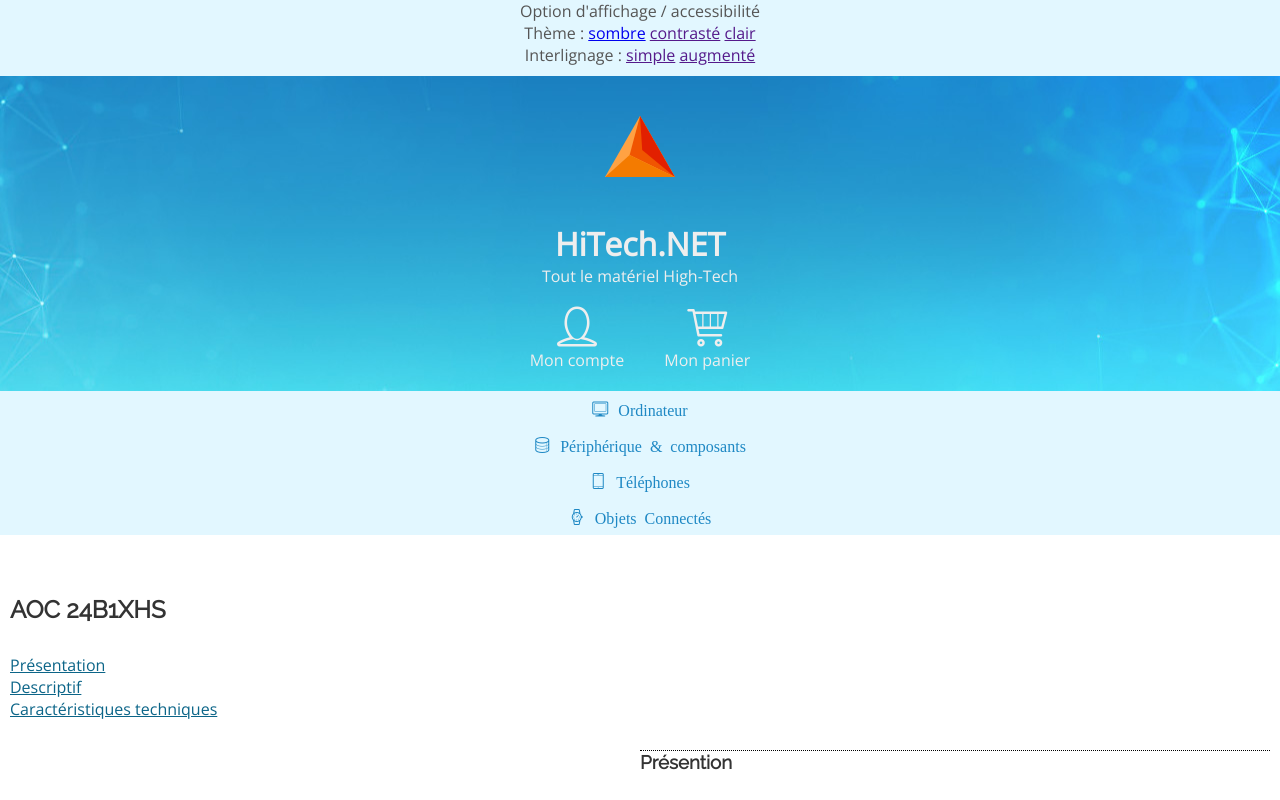
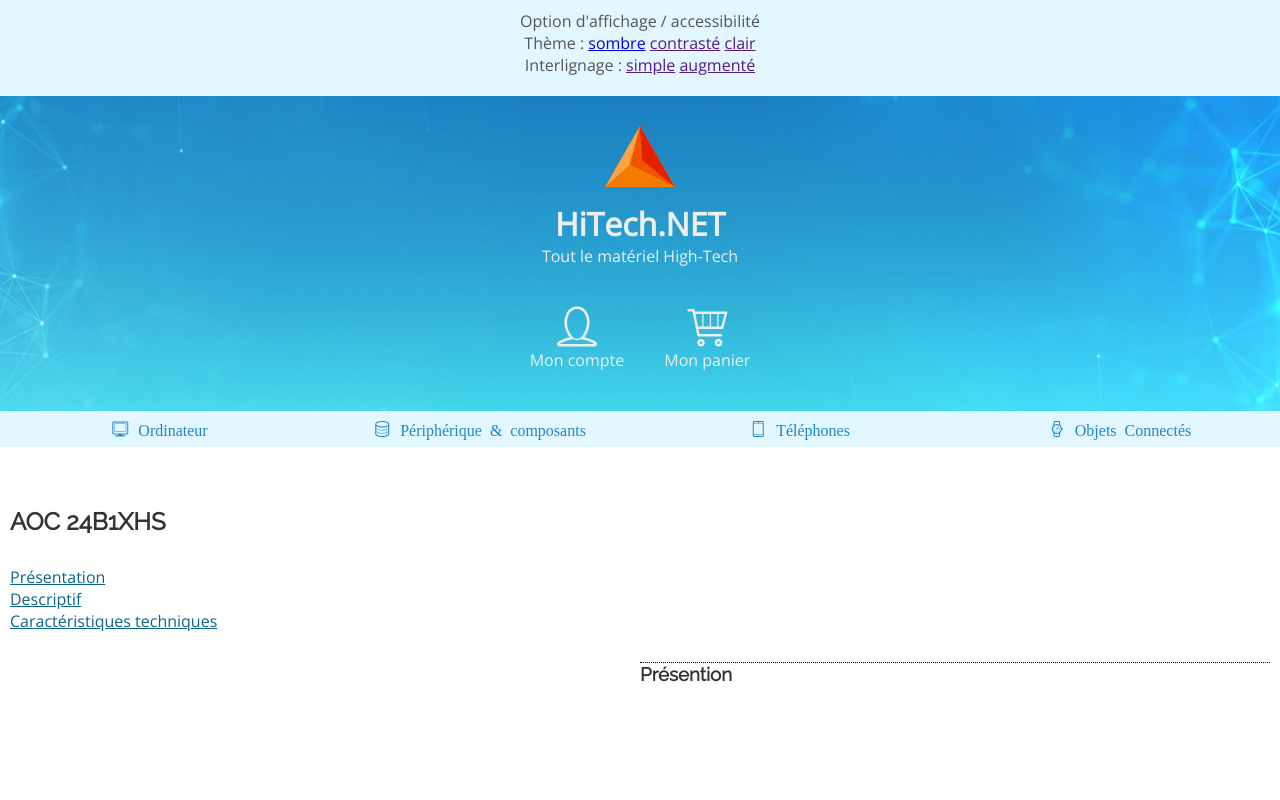
Before and after one commit to ebenyoub/HiTech.NET, a plain HTML site: page index.html in a window 1280 px wide. Drawn offline with nearby package versions, Linux system fonts and the light colour scheme; files whose address does not match are found by name.

Commit message:
menu responsive ok

```diff
--- a/css/style.css
+++ b/css/style.css
@@ -20,6 +20,10 @@
     font-family: 'Raleway';
 }
 
+.opt {
+    padding: 1rem
+}
+
 header {
     background-color: #e2f7ff;
     margin-bottom: 6rem;
@@ -38,9 +42,8 @@
 }
 
 .logo img {
-    display: inline-block;
     width: 7rem;
-    padding: 4rem 0;
+    padding: 3rem 0 1rem;
 }
 
 .container {
@@ -57,6 +60,7 @@
 .account-cart {
     display: flex;
     justify-content: center;
+    padding: 2rem;
 }
 
 .account-cart div:hover {
@@ -136,3 +140,43 @@
     border-top: 1px dotted #000;
 
 }
+
+/* ******************************************** */
+/* ************** MEDIA QUERIES *************** */
+/* ******************************************** */
+
+/* version tablette */
+
+@media screen and (min-width: 480px) {
+    nav > ul {
+        display: flex;
+        justify-content: space-around;
+        flex-wrap: wrap;
+    }
+
+    nav > ul > li {
+        width: 50%;
+    }
+
+    nav > ul > li:hover .menu {
+        display: flex;
+        flex-wrap: wrap;
+    }
+
+    .ss-rub {
+        width: 50%;
+    }
+}
+
+/* version destop */
+
+@media screen and (min-width: 980px) {
+    nav > ul > li {
+        width: 25%;
+    }
+
+    .ss-rub {
+        width: 25%;
+    }
+
+}
--- a/index.html
+++ b/index.html
@@ -10,6 +10,7 @@
 <body>
     <header>
         <div class="header center">
+            <div class="opt">
                 <div>
                     <p>Option d'affichage / accessibilité</p>
                 </div>
@@ -21,6 +22,7 @@
                 <div>
                     <p>Interlignage : <a href="">simple</a>
                                     <a href="">augmenté</a></p>
+                </div>
             </div>
             <div class="logo">
                 <a href="#">
@@ -40,7 +42,7 @@
                 </div>
             </div>
             <nav>
-                <ul class="nav">
+                <ul>
                     <li><a href="" class="icon-display">Ordinateur</a>
                         <div class="menu">
                             <div class="ss-rub">
```
Lines whose indentation alone changed are shown as unchanged.
